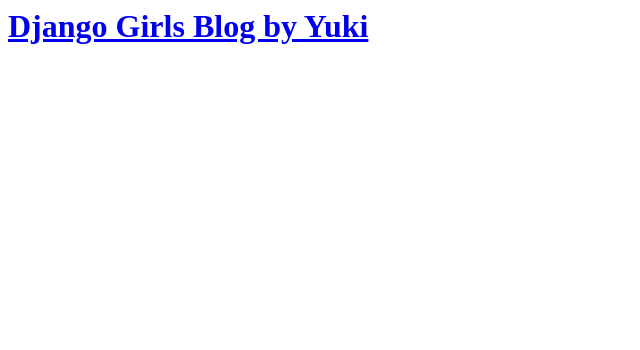
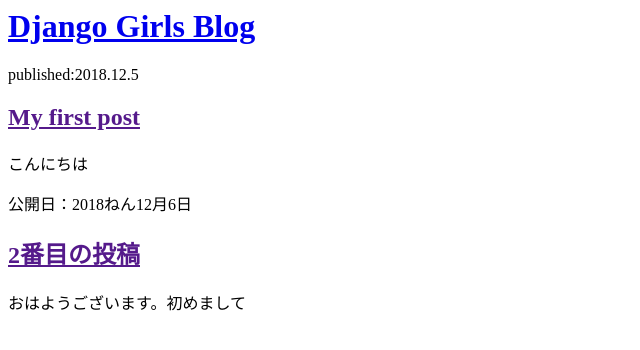
Before and after one commit to YukiMishima/my-second-blog, a Django app: page / in a window 1280 px wide. Shown: the top 350 px of the page, without its empty margins (0-640 px from the left). Run offline with Django 3.2, Linux system fonts and the light colour scheme; data that the repository does not hold is empty.

Commit message:
changed the html for the site

```diff
--- a/blog/templates/blog/post_list.html
+++ b/blog/templates/blog/post_list.html
@@ -4,15 +4,19 @@
     </head>
     <body>
         <div>
-            <h1><a href="/">Django Girls Blog by Yuki</a></h1>
+            <h1><a href="/">Django Girls Blog</a></h1>
         </div>
 
-	{% for post in posts %}
-		<div>
-			<p>published: {{post.published_date}}</p>
-			<h1><a href="">{{ post.title }}</a></h1>
-			<p>{{ post.text|linebreaksbr }}</p>
-        	</div>
-	{% endfor %}
+        <div>
+            <p>published:2018.12.5</p>
+            <h2><a href="">My first post</a></h2>
+            <p>こんにちは</p>
+        </div>
+
+        <div>
+            <p>公開日：2018ねん12月6日</p>
+            <h2><a href="">2番目の投稿</a></h2>
+            <p>おはようございます。初めまして</p>
+        </div>
     </body>
 </html>
```
